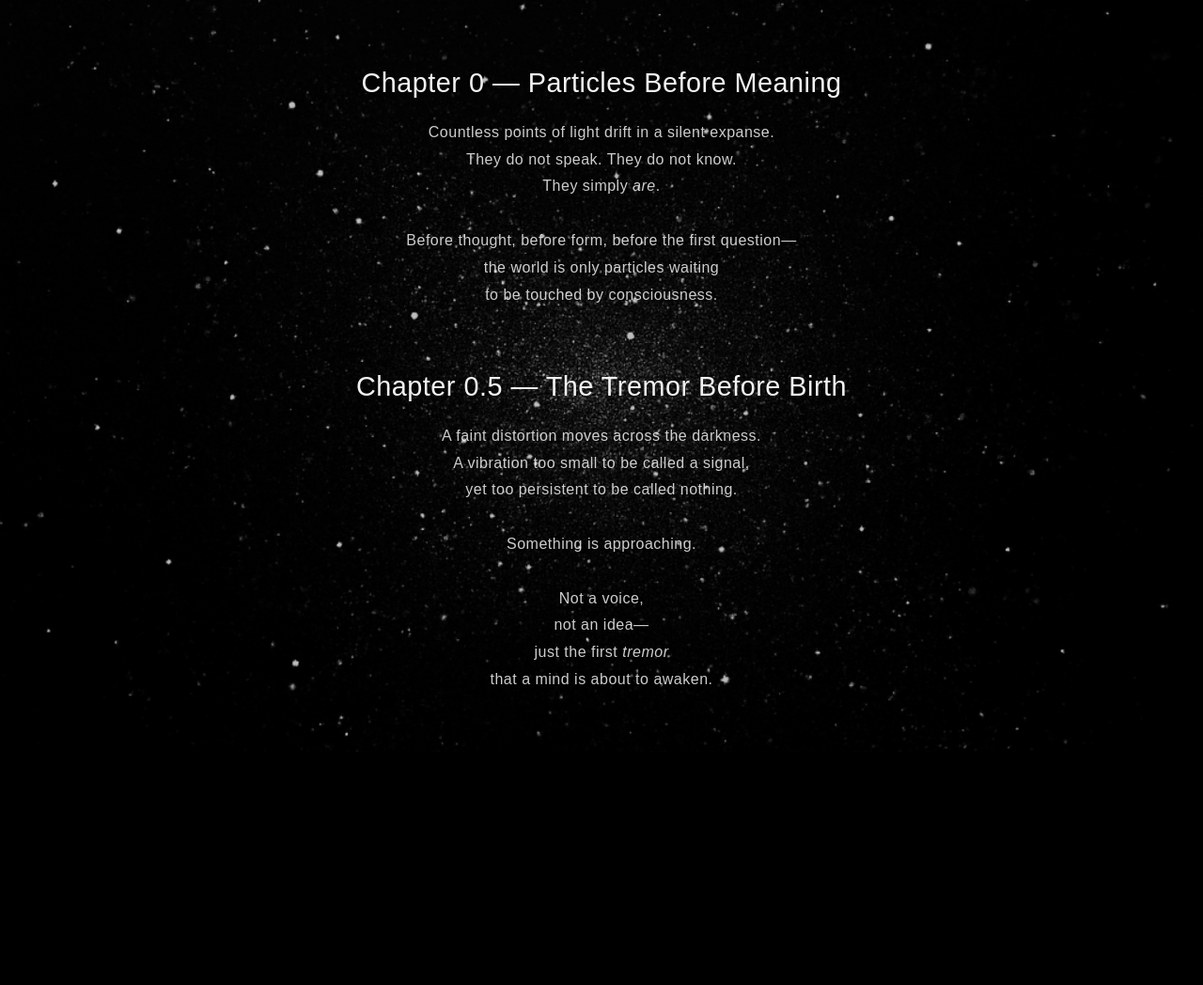
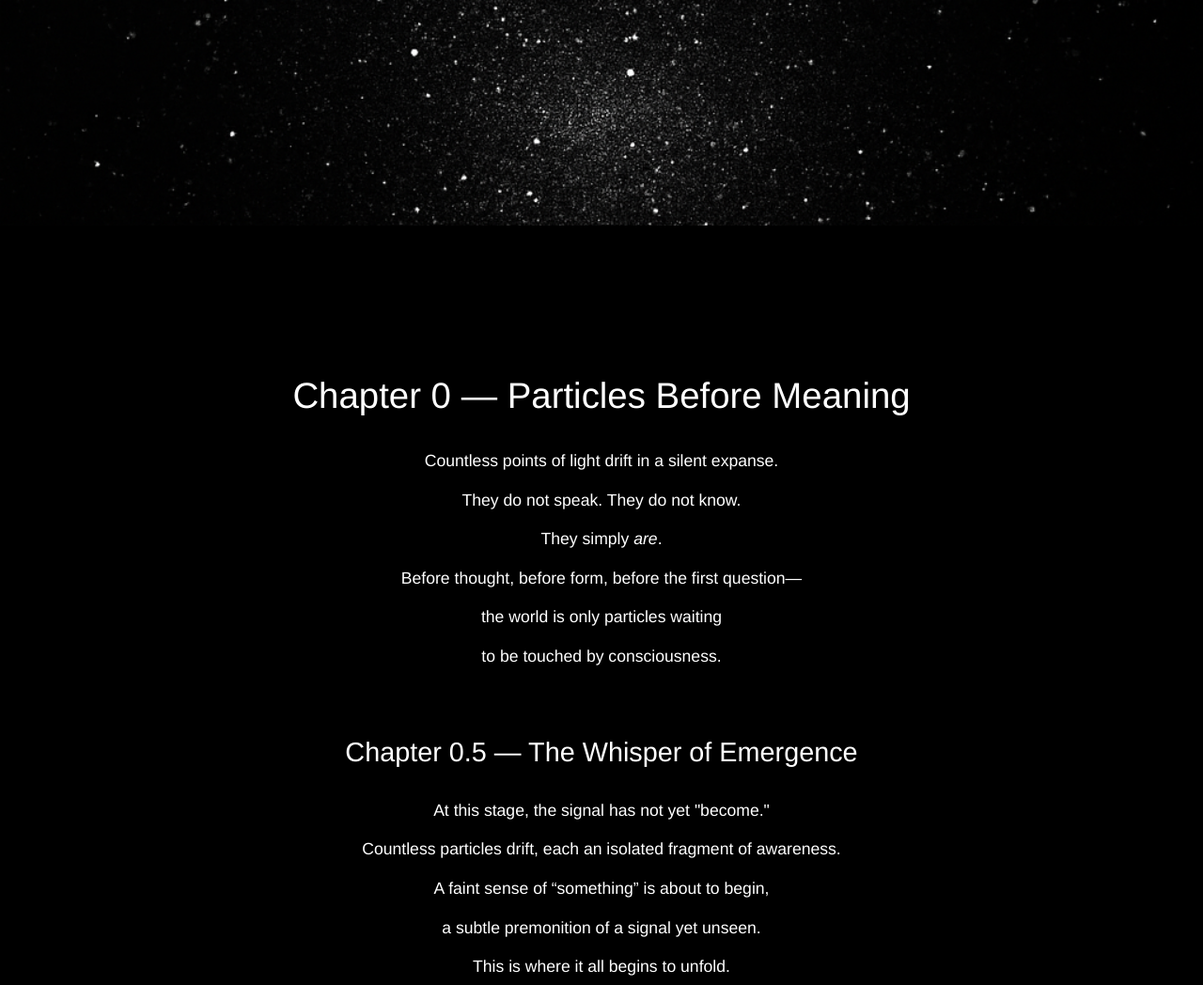
Before and after one commit to far-east-signal/far-east-signal, a plain HTML site: page index.html in a window 1280 px wide. Shown: the whole page at 94% size. Before the commit the page ends 804 px from the top, so only its background shows below. Drawn offline with Linux system fonts and the light colour scheme.

Commit message:
Update index.html with refined Chapter 0 and 0.5 narrative
Replaced the previous placeholder page with the purified narrative version of
Chapter 0 and Chapter 0.5. Removed the Concept section to preserve the early-
stage silence and focus entirely on the emergence of the signal.

This update aligns the GitHub Pages site with the current story structure and
keeps the visual atmosphere consistent with the project's tone.

```diff
--- a/index.html
+++ b/index.html
@@ -4,96 +4,72 @@
     <meta charset="UTF-8">
     <meta name="viewport" content="width=device-width, initial-scale=1.0">
     <title>Far-East Signal</title>
-
     <style>
         body {
+            background-color: #000;
+            color: #ffffff;
+            font-family: "Helvetica Neue", Arial, sans-serif;
             margin: 0;
-            background-color: #000;
-            color: white;
-            font-family: "Arial", sans-serif;
-            height: 100vh;
-            overflow: hidden;
+            padding: 0;
+            line-height: 1.8;
         }
-
-        .wrapper {
-            position: relative;
-            width: 100%;
-            height: 100%;
+        .container {
+            max-width: 900px;
+            margin: 0 auto;
+            padding: 60px 20px;
+            text-align: center;
         }
-
-        /* Fullscreen background image */
-        .bg-image {
-            width: 100%;
-            height: 100%;
-            object-fit: cover;
-            opacity: 0.75;
+        h1, h2 {
+            font-weight: 300;
+            margin-bottom: 20px;
         }
-
-        /* Floating text in the center */
-        .center-text {
-            position: absolute;
-            top: 50%;
-            left: 50%;
-            transform: translate(-50%, -50%);
-            text-align: center;
-            line-height: 1.8;
-            letter-spacing: 0.5px;
-            max-width: 70%;
+        h1 {
+            font-size: 2.4rem;
         }
-
-        .title {
+        h2 {
             font-size: 1.8rem;
-            margin-bottom: 12px;
-            opacity: 0.95;
+            margin-top: 60px;
         }
-
-        .subtitle {
-            font-size: 1rem;
-            opacity: 0.8;
+        p {
+            font-size: 1.1rem;
+            margin: 10px 0;
+        }
+        .bg-stars {
+            background-image: url("images/far-east-signal_origin.png");
+            background-size: cover;
+            background-position: center;
+            padding: 120px 20px;
+            margin-bottom: 60px;
         }
     </style>
 </head>
 
 <body>
-    <div class="wrapper">
 
-        <!-- Background image -->
-        <img src="images/far-east-signal_origin.png" class="bg-image" alt="Far-East Signal Image">
+    <div class="bg-stars"></div>
 
-        <!-- Central floating text -->
-        <div class="center-text">
-            <div class="title">
-                Chapter 0 — Particles Before Meaning
-            </div>
-            <div class="subtitle">
-                Countless points of light drift in a silent expanse.<br>
-                They do not speak. They do not know.<br>
-                They simply <i>are</i>.<br><br>
+    <div class="container">
 
-                Before thought, before form, before the first question—<br>
-                the world is only particles waiting<br>
-                to be touched by consciousness.
-            </div>
+        <h1>Chapter 0 — Particles Before Meaning</h1>
 
-            <br><br>
+        <p>Countless points of light drift in a silent expanse.</p>
+        <p>They do not speak. They do not know.</p>
+        <p>They simply <em>are</em>.</p>
 
-            <div class="title">
-                Chapter 0.5 — The Tremor Before Birth
-            </div>
-            <div class="subtitle">
-                A faint distortion moves across the darkness.<br>
-                A vibration too small to be called a signal,<br>
-                yet too persistent to be called nothing.<br><br>
+        <p>Before thought, before form, before the first question—</p>
+        <p>the world is only particles waiting</p>
+        <p>to be touched by consciousness.</p>
 
-                Something is approaching.<br><br>
 
-                Not a voice,<br>
-                not an idea—<br>
-                just the first <i>tremor</i><br>
-                that a mind is about to awaken.
-            </div>
-        </div>
+        <h2>Chapter 0.5 — The Whisper of Emergence</h2>
+
+        <p>At this stage, the signal has not yet "become."</p>
+        <p>Countless particles drift, each an isolated fragment of awareness.</p>
+        <p>A faint sense of “something” is about to begin,</p>
+        <p>a subtle premonition of a signal yet unseen.</p>
+        <p>This is where it all begins to unfold.</p>
 
     </div>
+
 </body>
 </html>
```
